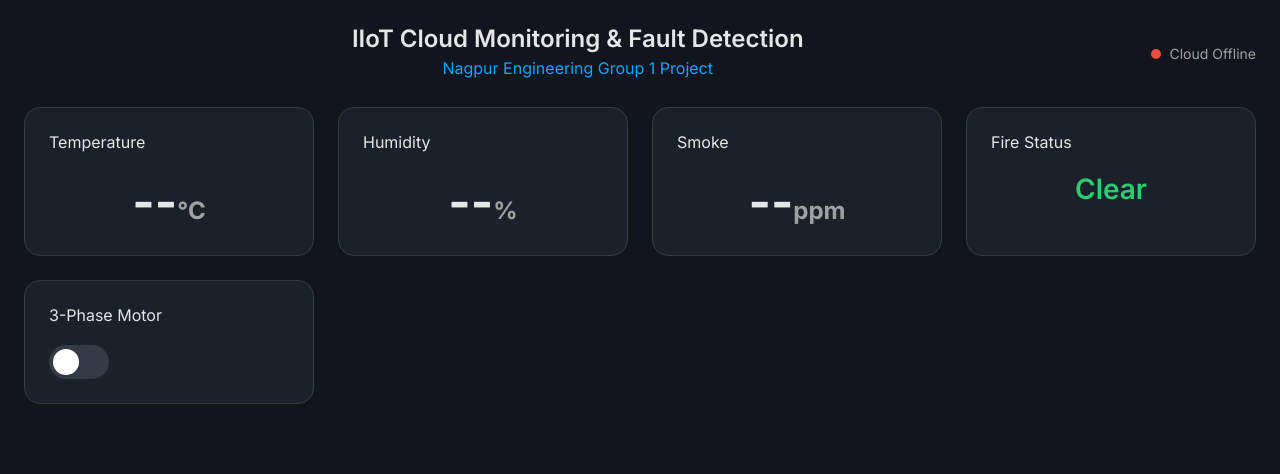
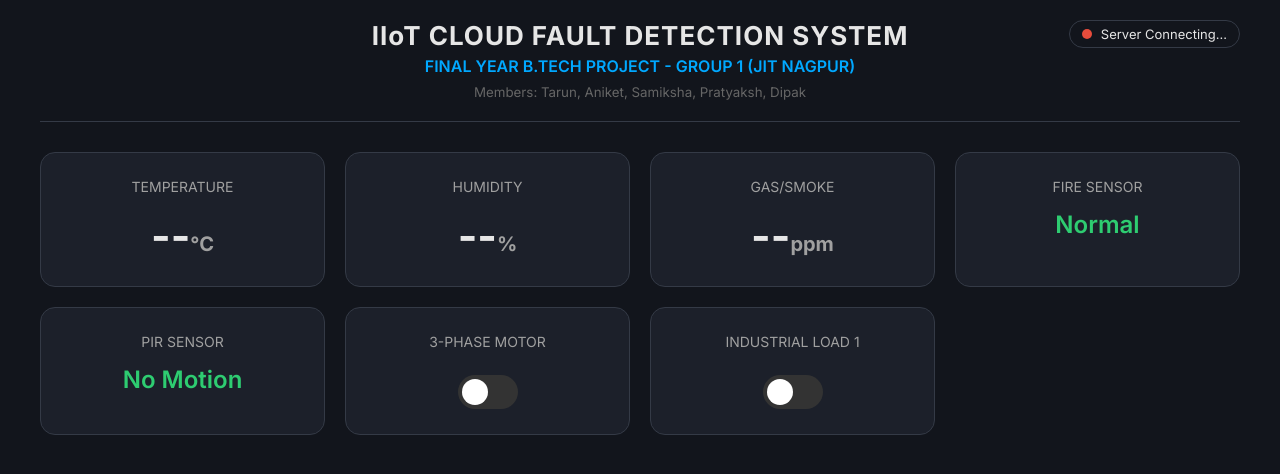
Before and after one commit to aditiroy096/PROJECT, a website: page public/index.html in a window 1280 px wide. Drawn offline with nearby package versions, Linux system fonts and the light colour scheme; no server answers.

Commit message:
Update index.html

```diff
--- a/public/index.html
+++ b/public/index.html
@@ -3,129 +3,169 @@
 <head>
     <meta charset="UTF-8">
     <meta name="viewport" content="width=device-width, initial-scale=1.0">
-    <title>GROUP 1 - ONLINE DASHBOARD</title>
-    <link rel="preconnect" href="https://fonts.googleapis.com">
-    <link rel="preconnect" href="https://fonts.gstatic.com" crossorigin>
-    <link href="https://fonts.googleapis.com/css2?family=Inter:wght@400;500;600;700&display=swap" rel="stylesheet">
+    <title>GROUP 1 - IIoT CLOUD DASHBOARD</title>
+    <link href="https://fonts.googleapis.com/css2?family=Inter:wght@400;600;700&display=swap" rel="stylesheet">
+    <style>
+        :root {
+            --bg-dark: #12151c; --card-bg: #1c202a; --text-main: #e6e6e6;
+            --accent: #00a8ff; --green: #2ecc71; --red: #e74c3c; --border: #343a46;
+        }
+        body {
+            font-family: 'Inter', sans-serif; background-color: var(--bg-dark);
+            color: var(--text-main); margin: 0; padding: 20px;
+        }
+        .container { max-width: 1200px; margin: 0 auto; }
+        .header {
+            text-align: center; padding-bottom: 20px; border-bottom: 1px solid var(--border);
+            margin-bottom: 30px; position: relative;
+        }
+        .header h1 { margin: 0; font-size: 26px; letter-spacing: 1px; }
+        .header p { color: var(--accent); margin: 5px 0; font-weight: 600; }
 
-    <style>
-        /* --- AAPKA WAHI PURANA STYLISH CSS --- */
-        :root {
-            --bg-dark-primary: #12151c; --bg-dark-secondary: #1c202a; --text-primary: #e6e6e6;
-            --text-secondary: #a0a0a0; --accent-blue: #00a8ff; --accent-green: #2ecc71;
-            --accent-red: #e74c3c; --border-color: #343a46;
+        /* Cloud Status Indicator */
+        .status-box {
+            position: absolute; top: 0; right: 0; font-size: 13px;
+            padding: 5px 12px; border-radius: 20px; border: 1px solid var(--border);
         }
-        body { font-family: 'Inter', sans-serif; background-color: var(--bg-dark-primary); color: var(--text-primary); margin: 0; padding: 24px; }
-        .dashboard { display: flex; flex-direction: column; gap: 24px; }
-        .header { display: flex; justify-content: space-between; align-items: center; gap: 20px; }
-        .title-container { flex-grow: 1; text-align: center; }
-        .header h1 { margin: 0; font-size: 24px; font-weight: 600; }
-        .status-indicator { display: flex; align-items: center; gap: 8px; font-size: 14px; color: var(--text-secondary); }
-        .status-dot { width: 10px; height: 10px; border-radius: 50%; background-color: var(--accent-red); }
-        .status-dot.online { background-color: var(--accent-green); box-shadow: 0 0 10px var(--accent-green); }
-        .widget-grid { display: grid; grid-template-columns: repeat(auto-fit, minmax(280px, 1fr)); gap: 24px; }
-        .card { background-color: var(--bg-dark-secondary); border-radius: 16px; padding: 24px; border: 1px solid var(--border-color); }
-        .card-header { display: flex; justify-content: space-between; align-items: center; margin-bottom: 20px; }
-        .card-title { font-size: 18px; font-weight: 600; }
-        .sensor-value { font-size: 48px; font-weight: 700; text-align: center; }
-        .sensor-value .unit { font-size: 24px; color: var(--text-secondary); }
-        .sensor-status { font-size: 28px; font-weight: 600; text-align: center; color: var(--accent-green); }
-        .sensor-status.alert { color: var(--accent-red); }
-        /* Switch Styles */
-        .switch { position: relative; display: inline-block; width: 60px; height: 34px; }
+        .dot { height: 10px; width: 10px; border-radius: 50%; display: inline-block; margin-right: 5px; }
+        .online-dot { background-color: var(--green); box-shadow: 0 0 8px var(--green); }
+        .offline-dot { background-color: var(--red); }
+
+        /* Dashboard Grid */
+        .grid { display: grid; grid-template-columns: repeat(auto-fit, minmax(250px, 1fr)); gap: 20px; }
+        .card {
+            background: var(--card-bg); border-radius: 15px; padding: 25px;
+            border: 1px solid var(--border); transition: 0.3s; text-align: center;
+        }
+        .card:hover { border-color: var(--accent); transform: translateY(-5px); }
+        .label { font-size: 14px; color: #a0a0a0; margin-bottom: 15px; text-transform: uppercase; }
+        .value { font-size: 42px; font-weight: 700; }
+        .unit { font-size: 20px; color: #a0a0a0; }
+        .status-text { font-size: 24px; font-weight: 600; color: var(--green); }
+        .alert { color: var(--red) !important; animation: blink 1s infinite; }
+
+        @keyframes blink { 50% { opacity: 0.5; } }
+
+        /* Control Switches */
+        .switch { position: relative; display: inline-block; width: 60px; height: 34px; margin-top: 10px; }
         .switch input { opacity: 0; width: 0; height: 0; }
-        .slider { position: absolute; cursor: pointer; top: 0; left: 0; right: 0; bottom: 0; background-color: var(--border-color); transition: .4s; border-radius: 34px; }
-        .slider:before { position: absolute; content: ""; height: 26px; width: 26px; left: 4px; bottom: 4px; background-color: white; transition: .4s; border-radius: 50%; }
-        input:checked+.slider { background-color: var(--accent-green); }
-        input:checked+.slider:before { transform: translateX(26px); }
-        .toggle-switch-container { display: flex; justify-content: space-between; align-items: center; }
-
-        /* Modal for Alerts */
-        .modal { display: none; position: fixed; z-index: 1000; left: 0; top: 0; width: 100%; height: 100%; background-color: rgba(0,0,0,0.8); align-items: center; justify-content: center; }
-        .modal-content { background: var(--bg-dark-secondary); padding: 30px; border-radius: 16px; border: 2px solid var(--accent-red); text-align: center; }
+        .slider {
+            position: absolute; cursor: pointer; top: 0; left: 0; right: 0; bottom: 0;
+            background-color: #333; transition: .4s; border-radius: 34px;
+        }
+        .slider:before {
+            position: absolute; content: ""; height: 26px; width: 26px;
+            left: 4px; bottom: 4px; background-color: white; transition: .4s; border-radius: 50%;
+        }
+        input:checked + .slider { background-color: var(--green); }
+        input:checked + .slider:before { transform: translateX(26px); }
     </style>
 </head>
 <body>
-    <div class="dashboard">
-        <header class="header">
-            <div class="title-container">
-                <h1>IIoT Cloud Monitoring & Fault Detection</h1>
-                <p style="color: var(--accent-blue); margin: 5px 0;">Nagpur Engineering Group 1 Project</p>
+    <div class="container">
+        <div class="header">
+            <div class="status-box">
+                <span id="dot" class="dot offline-dot"></span>
+                <span id="status-text">Server Connecting...</span>
             </div>
-            <div class="status-indicator">
-                <div id="status-dot" class="status-dot"></div>
-                <span id="status-text">Cloud Offline</span>
+            <h1>IIoT CLOUD FAULT DETECTION SYSTEM</h1>
+            <p>FINAL YEAR B.TECH PROJECT - GROUP 1 (JIT NAGPUR)</p>
+            <small style="color: #666;">Members: Tarun, Aniket, Samiksha, Pratyaksh, Dipak</small>
+        </div>
+
+        <div class="grid">
+            <div class="card">
+                <div class="label">Temperature</div>
+                <div class="value"><span id="temp-val">--</span><span class="unit">°C</span></div>
             </div>
-        </header>
+            <div class="card">
+                <div class="label">Humidity</div>
+                <div class="value"><span id="hum-val">--</span><span class="unit">%</span></div>
+            </div>
+            <div class="card">
+                <div class="label">Gas/Smoke</div>
+                <div class="value"><span id="smoke-val">--</span><span class="unit">ppm</span></div>
+            </div>
 
-        <div class="widget-grid">
-            <div class="card"><div class="card-header"><span>Temperature</span></div><div class="sensor-value"><span id="temp-value">--</span><span class="unit">°C</span></div></div>
-            <div class="card"><div class="card-header"><span>Humidity</span></div><div class="sensor-value"><span id="humidity-value">--</span><span class="unit">%</span></div></div>
-            <div class="card"><div class="card-header"><span>Smoke</span></div><div class="sensor-value"><span id="smoke-value">--</span><span class="unit">ppm</span></div></div>
-            <div class="card"><div class="card-header"><span>Fire Status</span></div><div class="sensor-status" id="fire-status">Clear</div></div>
-            <div class="card"><div class="card-header"><span>3-Phase Motor</span></div><div class="toggle-switch-container"><label class="switch"><input type="checkbox" id="motor-toggle" onchange="sendToggleControl('motor', this.checked)"><span class="slider"></span></label></div></div>
+            <div class="card">
+                <div class="label">Fire Sensor</div>
+                <div id="fire-stat" class="status-text">Normal</div>
             </div>
-    </div>
+            <div class="card">
+                <div class="label">PIR Sensor</div>
+                <div id="pir-stat" class="status-text">No Motion</div>
+            </div>
 
-    <div id="alert-modal" class="modal">
-        <div class="modal-content">
-            <h2 id="alert-title" style="color: var(--accent-red);">🚨 ALERT 🚨</h2>
-            <p id="alert-msg">Hazardous condition detected!</p>
-            <button onclick="document.getElementById('alert-modal').style.display='none'" style="padding: 10px 20px; cursor: pointer;">Acknowledge</button>
+            <div class="card">
+                <div class="label">3-Phase Motor</div>
+                <label class="switch">
+                    <input type="checkbox" id="motor-sw" onchange="sendCmd('motor', this.checked)">
+                    <span class="slider"></span>
+                </label>
+            </div>
+            <div class="card">
+                <div class="label">Industrial Load 1</div>
+                <label class="switch">
+                    <input type="checkbox" id="load1-sw" onchange="sendCmd('load1', this.checked)">
+                    <span class="slider"></span>
+                </label>
+            </div>
         </div>
     </div>
 
     <script src="/socket.io/socket.io.js"></script>
     <script>
         const socket = io();
-        const statusDot = document.getElementById('status-dot');
-        const statusText = document.getElementById('status-text');
 
+        // Cloud Connection Status Logic
         socket.on('connect', () => {
-            statusDot.classList.add('online');
-            statusText.textContent = 'Cloud Online';
+            document.getElementById('dot').className = 'dot online-dot';
+            document.getElementById('status-text').innerText = 'Cloud Live';
         });
 
         socket.on('disconnect', () => {
-            statusDot.classList.remove('online');
-            statusText.textContent = 'Cloud Offline';
+            document.getElementById('dot').className = 'dot offline-dot';
+            document.getElementById('status-text').innerText = 'Connection Lost';
         });
 
-        // Receiving Data from ESP8266 (via Server)
+        // Real-time Update Logic
         socket.on('sensorUpdate', (data) => {
-            document.getElementById('temp-value').textContent = data.temperature.toFixed(1);
-            document.getElementById('humidity-value').textContent = data.humidity.toFixed(1);
-            document.getElementById('smoke-value').textContent = data.smoke;
+            document.getElementById('temp-val').innerText = data.temperature;
+            document.getElementById('hum-val').innerText = data.humidity;
+            document.getElementById('smoke-val').innerText = data.smoke;
 
             // Fire Alert Logic
-            const fireEl = document.getElementById('fire-status');
+            const fire = document.getElementById('fire-stat');
             if(data.fire) {
-                fireEl.textContent = "DETECTED!";
-                fireEl.classList.add('alert');
-                showAlert("FIRE ALERT", "Fire detected in the system!");
+                fire.innerText = "FIRE DETECTED!";
+                fire.classList.add('alert');
             } else {
-                fireEl.textContent = "Clear";
-                fireEl.classList.remove('alert');
+                fire.innerText = "Normal";
+                fire.classList.remove('alert');
             }
 
-            // Sync Toggle States
-            document.getElementById('motor-toggle').checked = data.motorState;
+            // PIR Alert Logic
+            const pir = document.getElementById('pir-stat');
+            if(data.pir) {
+                pir.innerText = "MOTION!";
+                pir.classList.add('alert');
+            } else {
+                pir.innerText = "No Motion";
+                pir.classList.remove('alert');
+            }
+
+            // Sync Toggle States (Hardware to Web)
+            document.getElementById('motor-sw').checked = data.motorState;
+            document.getElementById('load1-sw').checked = data.load1State;
         });
 
-        function sendToggleControl(device, isChecked) {
-            const state = isChecked ? 'on' : 'off';
-            // Sending command to server, which ESP8266 will fetch
+        // Control Sending Logic (Web to Hardware)
+        function sendCmd(device, state) {
             fetch('/api/control', {
                 method: 'POST',
                 headers: { 'Content-Type': 'application/json' },
-                body: JSON.stringify({ device, state })
+                body: JSON.stringify({ device, state: state ? 'on' : 'off' })
             });
-        }
-
-        function showAlert(title, msg) {
-            document.getElementById('alert-modal').style.display = 'flex';
-            document.getElementById('alert-title').textContent = title;
-            document.getElementById('alert-msg').textContent = msg;
         }
     </script>
 </body>
```
